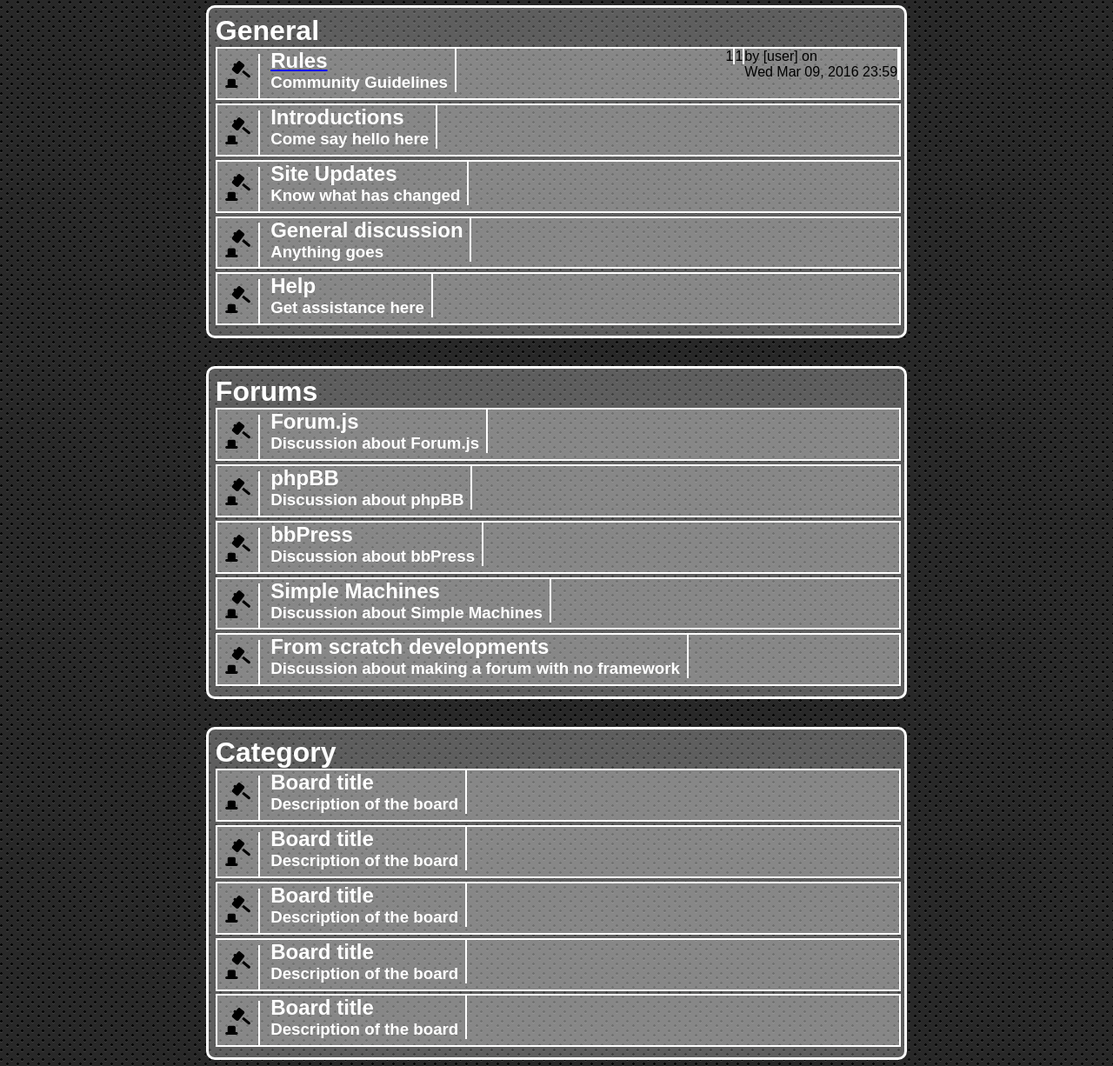
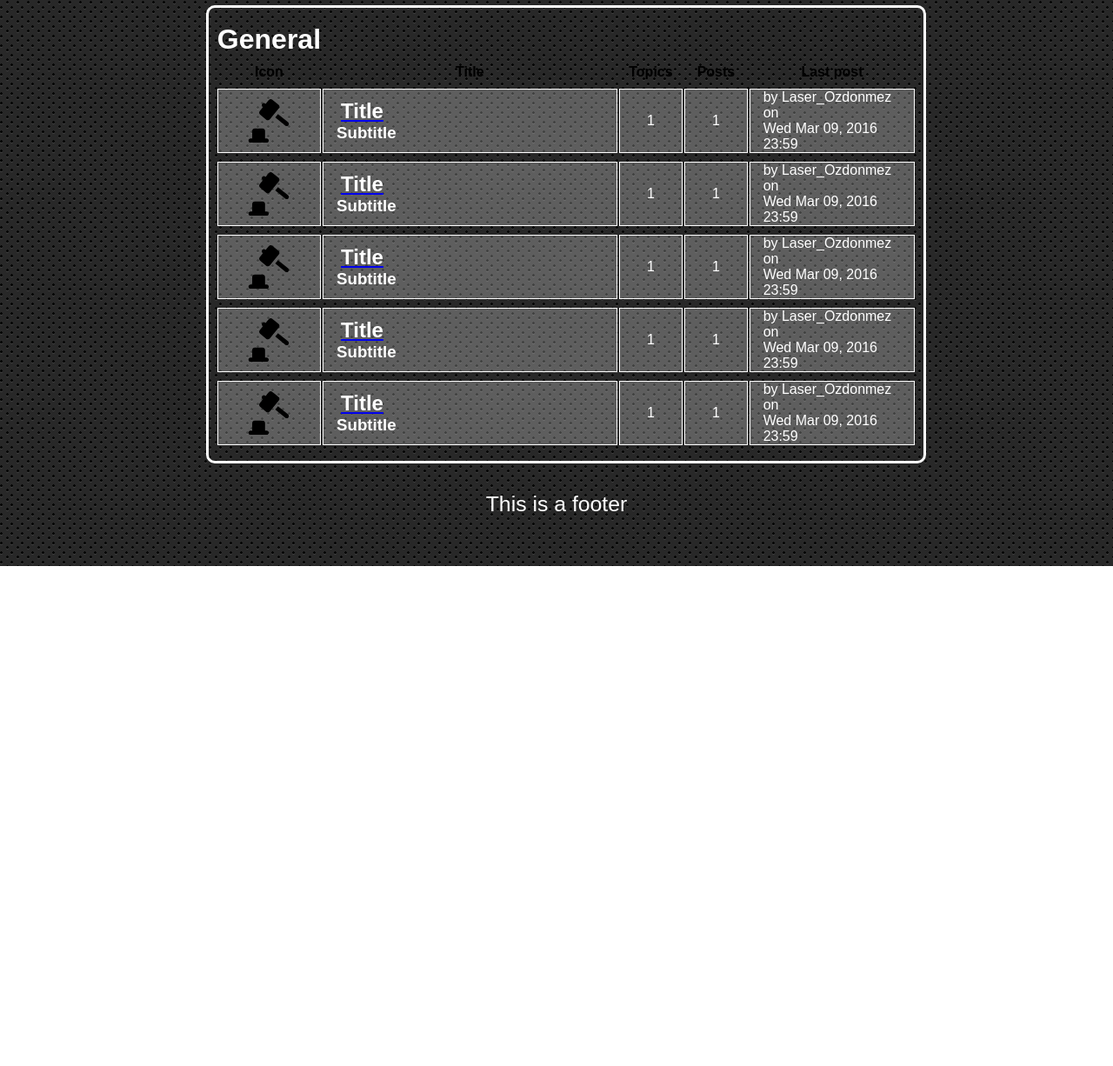
Before and after one commit to am15346/Web-Technologies---Assignment1, a plain HTML site: page index.html in a window 1280 px wide. Shown: the part 158-1384 px from the top of the page at 87% size. After the commit the page ends 809 px from the top, so only its background shows below. Drawn offline with Linux system fonts and the light colour scheme; a web font is replaced by a local one.

Commit message:
The board navigation is nicely formatted.

```diff
--- a/index.html
+++ b/index.html
@@ -42,277 +42,237 @@
 
                 <div class="forum_body" role="main">
 
-                    <div id="CAT_1" class="catagory">
+
+                    <div id="CAT_1" class="catagory"> <!--Treated as <table> -->
                         <div class="catagory_name">
                             <h1>General</h1>
                         </div>
-                        <div id="C1_BOA_1" class="board">
 
-                            <div class="board_icon">
-                                <img src="/board_icons/carnival-fill-22-108968.svg" alt="Icon"/>
+                        <div class="catagory_boards"> <!-- treated as <tbody> -->
+
+                            <div id="C1_BOA_1" class="board_headers"> <!-- treated as <tr>, with each inner element being a <td> -->
+
+                                <div class="board_headers_icon">
+                                    <h2>Icon</h2>
                                 </div>
 
+                                <div class="board_headers_title">
+                                    <h2>Title</h2>
+                                </div>
+
+                                <div class="board_headers_topic_number">
+                                    <h2>Topics</h2>
+                                </div>
+
+                                <div class="board_headers_posts_number">
+                                    <h2>Posts</h2>
+                                </div>
+
+                                <div class="board_headers_last_post">
+                                    <h2>Last post</h2>
+                                </div>
+
+                            </div> <!-- board -->
+
+                            <div id="C1_BOA_1" class="board"> <!-- treated as <tr>, with each inner element being a <td> -->
+
+                                <div class="board_icon_wrapper">
+                                    <div class="board_icon">
+                                        <object type="image/svg+xml" data="/board_icons/carnival-fill-22-108968.svg">Your browser does not support SVG</object>
+                                    </div>
+                                </div>
+
+                                <div class="board_title_wrapper">
                                     <div class="board_title">
-                                <div class="board_header">
-                                    <a href="/structure/board/"><h2>Rules</h2></a>
+                                        <a href="/structure/board/"><h2>Title</h2></a>
                                     </div>
 
                                     <div class="board_subtitle">
-                                    <h3>Community Guidelines</h3>
+                                        <h3>Subtitle</h3>
                                     </div>
                                 </div>
 
-                            <div class="last_post">
-                                <p>by [user] on</p>
-                                <p>Wed Mar 09, 2016 23:59</p>
+                                <div class="topic_number_wrapper">
+                                    <div class="topic_number">
+                                        <!-- Use a javascript method to fill these with random numbers -->
+                                        <p>1</p>
+                                    </div>
                                 </div>
 
+                                <div class="posts_number_wrapper">
                                     <div class="posts_number">
                                         <p>1</p>
                                     </div>
+                                </div>
 
-                            <div class="topic_number">
-                                <!-- Use a javascript method to fill these with random numbers -->
-                                <p>1</p>
+                                <div class="last_post_wrapper">
+                                    <div class="last_post">
+                                        <p>by Laser_Ozdonmez on</p>
+                                        <p>Wed Mar 09, 2016 23:59</p>
+                                    </div>
                                 </div>
 
                             </div> <!-- board -->
 
                             <div id="C1_BOA_2" class="board">
+
+                                <div class="board_icon_wrapper">
                                     <div class="board_icon">
-                                <img src="/board_icons/carnival-fill-22-108968.svg" alt="Icon"/>
+                                        <object type="image/svg+xml" data="/board_icons/carnival-fill-22-108968.svg">Your browser does not support SVG</object>
+                                    </div>
                                 </div>
 
+                                <div class="board_title_wrapper">
                                     <div class="board_title">
-                                <div class="board_header">
-                                    <h2>Introductions</h2>
+                                        <a href="/structure/board/"><h2>Title</h2></a>
                                     </div>
 
                                     <div class="board_subtitle">
-                                    <h3>Come say hello here</h3>
-                                </div>
+                                        <h3>Subtitle</h3>
                                     </div>
                                 </div>
 
-                        <div id="C1_BOA_3" class="board">
-                            <div class="board_icon">
-                                <img src="/board_icons/carnival-fill-22-108968.svg" alt="Icon"/>
+                                <div class="topic_number_wrapper">
+                                    <div class="topic_number">
+                                        <!-- Use a javascript method to fill these with random numbers -->
+                                        <p>1</p>
+                                    </div>
                                 </div>
 
+                                <div class="posts_number_wrapper">
+                                    <div class="posts_number">
+                                        <p>1</p>
+                                    </div>
+                                </div>
+
+                                <div class="last_post_wrapper">
+                                    <div class="last_post">
+                                        <p>by Laser_Ozdonmez on</p>
+                                        <p>Wed Mar 09, 2016 23:59</p>
+                                    </div>
+                                </div>
+
+                            </div> <!-- board -->
+
+                            <div id="C1_BOA_3" class="board">
+                                <div class="board_icon_wrapper">
+                                    <div class="board_icon">
+                                        <object type="image/svg+xml" data="/board_icons/carnival-fill-22-108968.svg">Your browser does not support SVG</object>
+                                    </div>
+                                </div>
+
+                                <div class="board_title_wrapper">
                                     <div class="board_title">
-                                <div class="board_header">
-                                    <h2>Site Updates</h2>
+                                        <a href="/structure/board/"><h2>Title</h2></a>
                                     </div>
 
                                     <div class="board_subtitle">
-                                    <h3>Know what has changed</h3>
-                                </div>
+                                        <h3>Subtitle</h3>
                                     </div>
                                 </div>
 
-                        <div id="C1_BOA_4" class="board">
-                            <div class="board_icon">
-                                <img src="/board_icons/carnival-fill-22-108968.svg" alt="Icon"/>
+                                <div class="topic_number_wrapper">
+                                    <div class="topic_number">
+                                        <!-- Use a javascript method to fill these with random numbers -->
+                                        <p>1</p>
+                                    </div>
                                 </div>
 
+                                <div class="posts_number_wrapper">
+                                    <div class="posts_number">
+                                        <p>1</p>
+                                    </div>
+                                </div>
+
+                                <div class="last_post_wrapper">
+                                    <div class="last_post">
+                                        <p>by Laser_Ozdonmez on</p>
+                                        <p>Wed Mar 09, 2016 23:59</p>
+                                    </div>
+                                </div>
+
+                            </div> <!-- board -->
+
+                            <div id="C1_BOA_4" class="board">
+                                <div class="board_icon_wrapper">
+                                    <div class="board_icon">
+                                        <object type="image/svg+xml" data="/board_icons/carnival-fill-22-108968.svg">Your browser does not support SVG</object>
+                                    </div>
+                                </div>
+
+                                <div class="board_title_wrapper">
                                     <div class="board_title">
-                                <div class="board_header">
-                                    <h2>General discussion</h2>
+                                        <a href="/structure/board/"><h2>Title</h2></a>
                                     </div>
 
                                     <div class="board_subtitle">
-                                    <h3>Anything goes</h3>
-                                </div>
+                                        <h3>Subtitle</h3>
                                     </div>
                                 </div>
 
-                        <div id="C1_BOA_5" class="board">
-                            <div class="board_icon">
-                                <img src="/board_icons/carnival-fill-22-108968.svg" alt="Icon"/>
+                                <div class="topic_number_wrapper">
+                                    <div class="topic_number">
+                                        <!-- Use a javascript method to fill these with random numbers -->
+                                        <p>1</p>
+                                    </div>
                                 </div>
 
+                                <div class="posts_number_wrapper">
+                                    <div class="posts_number">
+                                        <p>1</p>
+                                    </div>
+                                </div>
+
+                                <div class="last_post_wrapper">
+                                    <div class="last_post">
+                                        <p>by Laser_Ozdonmez on</p>
+                                        <p>Wed Mar 09, 2016 23:59</p>
+                                    </div>
+                                </div>
+
+                            </div> <!-- board -->
+
+                            <div id="C1_BOA_5" class="board">
+                                <div class="board_icon_wrapper">
+                                    <div class="board_icon">
+                                        <object type="image/svg+xml" data="/board_icons/carnival-fill-22-108968.svg">Your browser does not support SVG</object>
+                                    </div>
+                                </div>
+
+                                <div class="board_title_wrapper">
                                     <div class="board_title">
-                                <div class="board_header">
-                                    <h2>Help</h2>
+                                        <a href="/structure/board/"><h2>Title</h2></a>
                                     </div>
 
                                     <div class="board_subtitle">
-                                    <h3>Get assistance here</h3>
-                                </div>
-                            </div>
-                        </div>
-                    </div> <!-- catagory -->
-
-                    <div id="CAT_2" class="catagory">
-                        <div class="catagory_name">
-                            <h1>Forums</h1>
-                        </div>
-
-                        <div id="C2_BOA_1" class="board">
-                            <div class="board_icon">
-                                <img src="/board_icons/carnival-fill-22-108968.svg" alt="Icon"/>
-                            </div>
-
-                            <div class="board_title">
-                                <div class="board_header">
-                                    <h2>Forum.js</h2>
-                                </div>
-
-                                <div class="board_subtitle">
-                                    <h3>Discussion about Forum.js</h3>
-                                </div>
+                                        <h3>Subtitle</h3>
                                     </div>
                                 </div>
 
-                        <div id="C2_BOA_2" class="board">
-                            <div class="board_icon">
-                                <img src="/board_icons/carnival-fill-22-108968.svg" alt="Icon"/>
-                            </div>
-
-                            <div class="board_title">
-                                <div class="board_header">
-                                    <h2>phpBB</h2>
-                                </div>
-
-                                <div class="board_subtitle">
-                                    <h3>Discussion about phpBB</h3>
-                                </div>
+                                <div class="topic_number_wrapper">
+                                    <div class="topic_number">
+                                        <!-- Use a javascript method to fill these with random numbers -->
+                                        <p>1</p>
                                     </div>
                                 </div>
 
-                        <div id="C2_BOA_3" class="board">
-                            <div class="board_icon">
-                                <img src="/board_icons/carnival-fill-22-108968.svg" alt="Icon"/>
-                            </div>
-
-                            <div class="board_title">
-                                <div class="board_header">
-                                    <h2>bbPress</h2>
-                                </div>
-
-                                <div class="board_subtitle">
-                                    <h3>Discussion about bbPress</h3>
-                                </div>
+                                <div class="posts_number_wrapper">
+                                    <div class="posts_number">
+                                        <p>1</p>
                                     </div>
                                 </div>
 
-                        <div id="C2_BOA_4" class="board">
-                            <div class="board_icon">
-                                <img src="/board_icons/carnival-fill-22-108968.svg" alt="Icon"/>
-                            </div>
-
-                            <div class="board_title">
-                                <div class="board_header">
-                                    <h2>Simple Machines</h2>
-                                </div>
-
-                                <div class="board_subtitle">
-                                    <h3>Discussion about Simple Machines</h3>
-                                </div>
+                                <div class="last_post_wrapper">
+                                    <div class="last_post">
+                                        <p>by Laser_Ozdonmez on</p>
+                                        <p>Wed Mar 09, 2016 23:59</p>
                                     </div>
                                 </div>
 
-                        <div id="C2_BOA_5" class="board">
-                            <div class="board_icon">
-                                <img src="/board_icons/carnival-fill-22-108968.svg" alt="Icon"/>
-                            </div>
+                            </div> <!-- board -->
 
-                            <div class="board_title">
-                                <div class="board_header">
-                                    <h2>From scratch developments</h2>
-                                </div>
+                        </div> <!-- catagory_boards -->
 
-                                <div class="board_subtitle">
-                                    <h3>Discussion about making a forum with no framework</h3>
-                                </div>
-                            </div>
-                        </div>
-                    </div> <!-- catagory -->
-
-                    <div id="CAT_3" class="catagory">
-                        <div class="catagory_name">
-                            <h1>Category</h1>
-                        </div>
-
-                        <div id="C3_BOA_1" class="board">
-                            <div class="board_icon">
-                                <img src="/board_icons/carnival-fill-22-108968.svg" alt="Icon"/>
-                            </div>
-
-                            <div class="board_title">
-                                <div class="board_header">
-                                    <h2>Board title</h2>
-                                </div>
-
-                                <div class="board_subtitle">
-                                    <h3>Description of the board</h3>
-                                </div>
-                            </div>
-                        </div>
-
-                        <div id="C3_BOA_2" class="board">
-                            <div class="board_icon">
-                                <img src="/board_icons/carnival-fill-22-108968.svg" alt="Icon"/>
-                            </div>
-
-                            <div class="board_title">
-                                <div class="board_header">
-                                    <h2>Board title</h2>
-                                </div>
-
-                                <div class="board_subtitle">
-                                    <h3>Description of the board</h3>
-                                </div>
-                            </div>
-                        </div>
-
-                        <div id="C3_BOA_3" class="board">
-                            <div class="board_icon">
-                                <img src="/board_icons/carnival-fill-22-108968.svg" alt="Icon"/>
-                            </div>
-
-                            <div class="board_title">
-                                <div class="board_header">
-                                    <h2>Board title</h2>
-                                </div>
-
-                                <div class="board_subtitle">
-                                    <h3>Description of the board</h3>
-                                </div>
-                            </div>
-                        </div>
-
-                        <div id="C3_BOA_4" class="board">
-                            <div class="board_icon">
-                                <img src="/board_icons/carnival-fill-22-108968.svg" alt="Icon"/>
-                            </div>
-
-                            <div class="board_title">
-                                <div class="board_header">
-                                    <h2>Board title</h2>
-                                </div>
-
-                                <div class="board_subtitle">
-                                    <h3>Description of the board</h3>
-                                </div>
-                            </div>
-                        </div>
-
-                        <div id="C3_BOA_5" class="board">
-                            <div class="board_icon">
-                                <img src="/board_icons/carnival-fill-22-108968.svg" alt="Icon"/>
-                            </div>
-
-                            <div class="board_title">
-                                <div class="board_header">
-                                    <h2>Board title</h2>
-                                </div>
-
-                                <div class="board_subtitle">
-                                    <h3>Description of the board</h3>
-                                </div>
-                            </div>
-                        </div>
                     </div> <!-- catagory -->
 
                 </div> <!-- forum_body -->
--- a/style/stylesheet.css
+++ b/style/stylesheet.css
@@ -22,6 +22,11 @@
 {
     margin: 0%;
     min-height: 100vh;
+}
+
+html, body
+{
+    height: 100%;
 }
 
 h1
@@ -86,65 +91,110 @@
 
 .board
 {
-    border-style: solid;
-    border-color: #FFFFFF;
-    border-width: 2px;
+    display: table-row;
+    border: 2px solid white;
     background-color: rgba(255,255,255,0.25);
-    padding: 0%;
-    margin-bottom: 0.5%;
+    margin: 5%;
     height: 100%;
     width: 100%;
 }
 
+/* Everything inside a board */
 .board *
 {
-    border-style: solid;
-    border-color: white;
-    border-width: 0px 2px 0px 0px;
-    margin: 0%;
+    display: table-cell;
+    border: 1px solid white;
+    overflow: hidden;
+    vertical-align: middle;
+    padding: 0px 5px 0px 5px;
 }
 
+/* Everything inside the children inside board divs */
 .board * *
 {
+    display: block;
     border-width: 0px;
+    padding: 0% 1% 0% %;
 }
 
-.board_header
+.board_headers
 {
+    display: table-row;
     background-color: transparent;
 }
 
-.board_icon
+.board_headers *
 {
-    width: 4%;
-    display: inline-block;
-    padding: 1%;
+    display: table-cell;
+    text-align: center;
 }
 
-.board_subtitle
+.board_headers * *
 {
-    background-color: transparent;
+    font-size: 100%;
+    color: black;
+    display: block;
 }
 
-.board_title
+/* All board_headers control the width of the columns */
+.board_headers_icon
 {
-    background-color: transparent;
-    display: inline-block;
-    padding: 0% 1% 0% 1%;
+    width: 5%;
+}
+
+.board_headers_title
+{
+    width: 50%;
+}
+
+.board_headers_last_post
+{
+    width: 25%;
+}
+
+.board_headers_topic_number
+{
+    width: 10%;
+}
+
+.board_headers_posts_number
+{
+    width: 10%;
+}
+
+.board_icon *
+{
+    margin: 5px auto;
+    height: 50px;
+}
+
+.board_icon_wrapper
+{
+    text-align: right;
 }
 
 .catagory
 {
-    /* careful this isn't supported by IE TODO: add IE compatable thing here*/
-    background-color: rgba(255,255,255,0.25);
+    display: table;
+    table-layout: auto;
+    border-spacing: 2px 10px;
 
+    width: 100%;
     margin: 0% 0% 4% 0%;
     padding: 1%;
     border-style: solid;
     border-color: white;
+    color: white;
 
     /* Not supported by all browsers */
     border-radius: 10px;
+}
+
+.catagory_boards
+{
+    /* careful this isn't supported by IE TODO: add IE compatable thing here*/
+    /* background-color: rgba(255,255,255,0.25); */
+    display: table-row-group;
 }
 
 .catagory_name
@@ -160,22 +210,14 @@
     font-family: sans-serif;
 }
 
-.last_post
+.last_post p
 {
-    display: inline-block;
-    float: right;
+    margin: 0%;
 }
 
-.posts_number
+.posts_number_wrapper, .topic_number_wrapper
 {
-    display: inline-block;
-    float: right;
-}
-
-.topic_number
-{
-    display: inline-block;
-    float: right;
+    text-align: center;
 }
 
 .web_footer
@@ -221,11 +263,6 @@
 
 
 
-
-
-
-
-
 /*                                                          */
-/* ALL ITEMS BELOW THIS LINE ARE TAGS IN ALPHABETICAL ORDER */
+/* ALL ITEMS BELOW THIS LINE ARE IDs IN ALPHABETICAL ORDER */
 /*                                                          */
```
Also changed, not shown: server.js (+4 -4 lines). Lines whose indentation alone changed are shown as unchanged.
